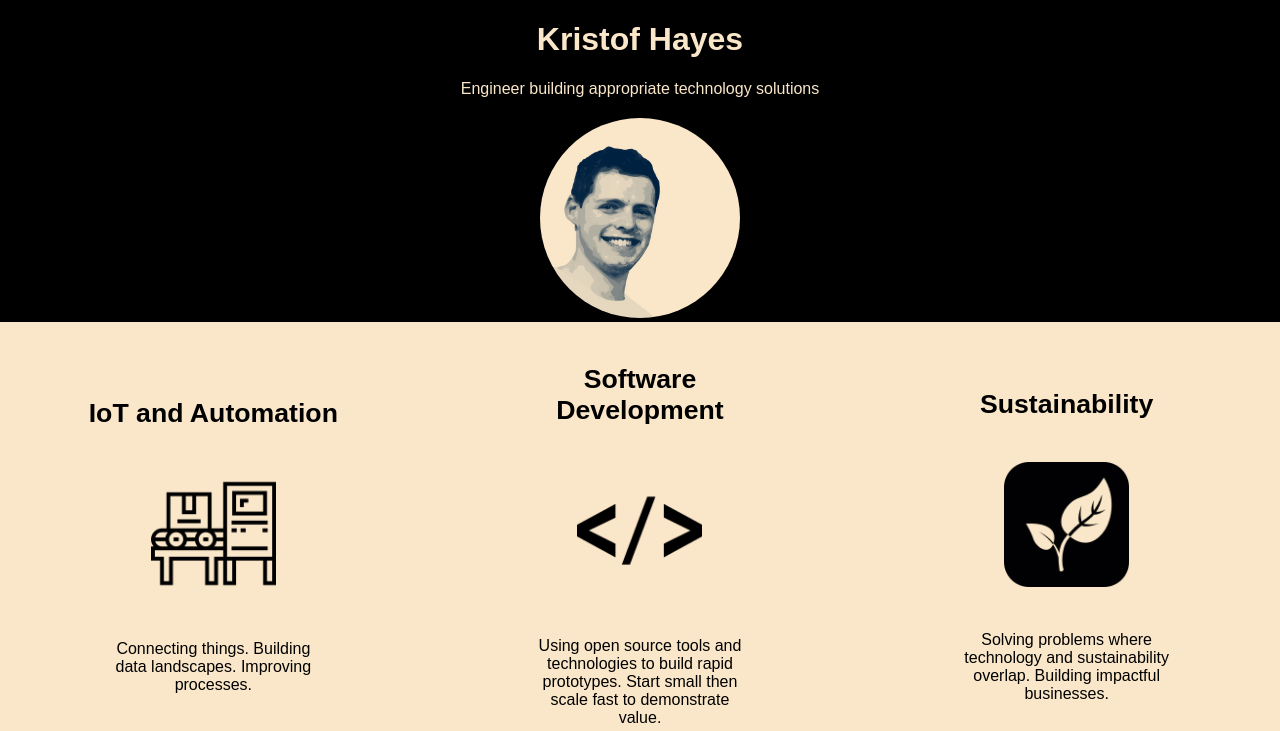
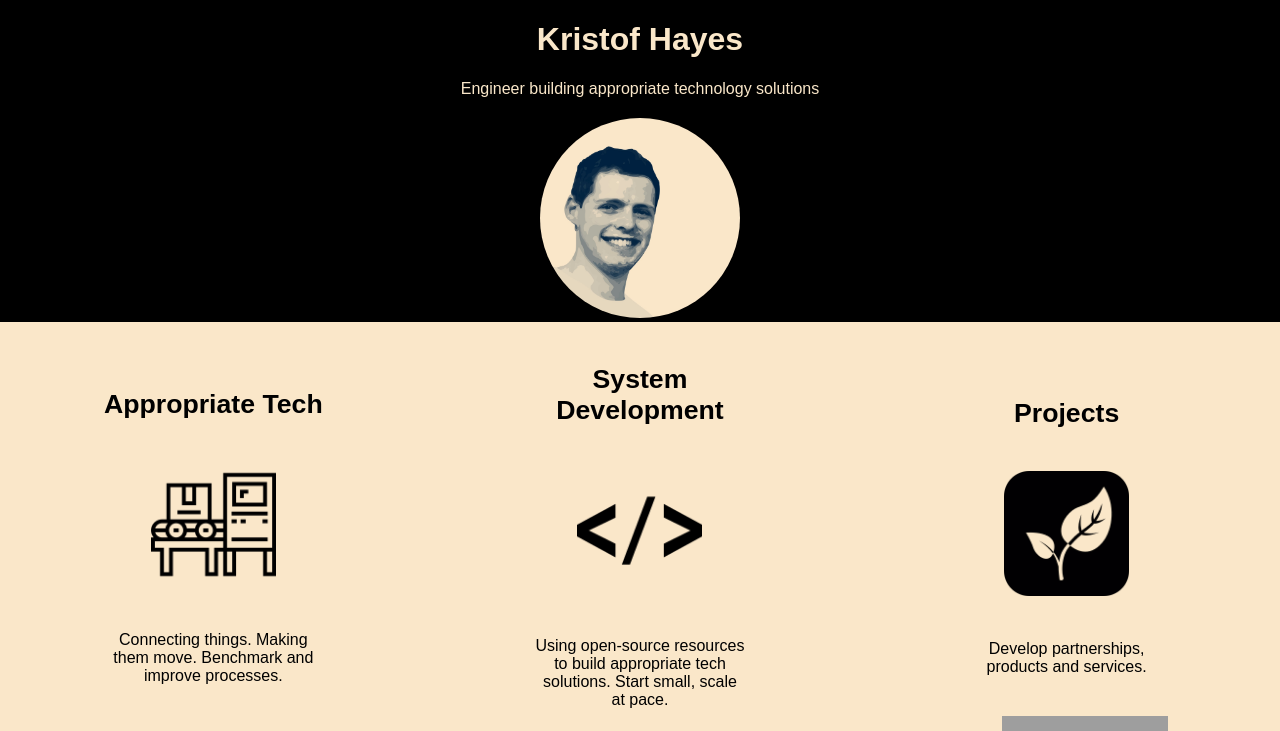
Before and after one commit to hayeskg/portfolio2, a React (Create React App) app: page / in a window 1280 px wide. Shown: the top 731 px of the page. Built offline with nearby package versions, Linux system fonts and the light colour scheme; grey boxes are pictures that could not be loaded.

Commit message:
Interests

```diff
--- a/src/components/Interests.jsx
+++ b/src/components/Interests.jsx
@@ -12,36 +12,36 @@ const Interests = () => {
 
     <section class="interests">
       <div>
-        <h1 class="header1">IoT and Automation</h1>
+        <h1 class="header1">Appropriate Tech</h1>
         <figure>
           <img src={machine} alt="a control system layout" />
         </figure>
         <p>
-          Connecting things. Building data landscapes. Improving processes.
+          Connecting things. Making them move. Benchmark and improve processes.
             </p>
         <figure>
           <img src={iiot3} alt="industrial robot" />
         </figure>
       </div>
       <div>
-        <h1 class="header1">Software Development</h1>
+        <h1 class="header1">System Development</h1>
         <figure>
           <img src={cs3} alt="a graphic depicting Iot" />
         </figure>
         <p>
-          Using open source tools and technologies to build rapid prototypes. Start small then scale fast to demonstrate value.
+          Using open-source resources to build appropriate tech solutions. Start small, scale at pace.
         </p>
         <figure>
           <img src={nc2} alt="northcoders logo" />
         </figure>
       </div>
       <div>
-        <h1 class="header1">Sustainability</h1>
+        <h1 class="header1">Projects</h1>
         <figure>
           <img src={eco4} alt="sustainable graphic" />
         </figure>
         <p>
-          Solving problems where technology and sustainability overlap. Building impactful businesses.
+          Develop partnerships, products and services.
         </p>
         <figure>
           <img src={loop2} alt="feedback loop" />
```
